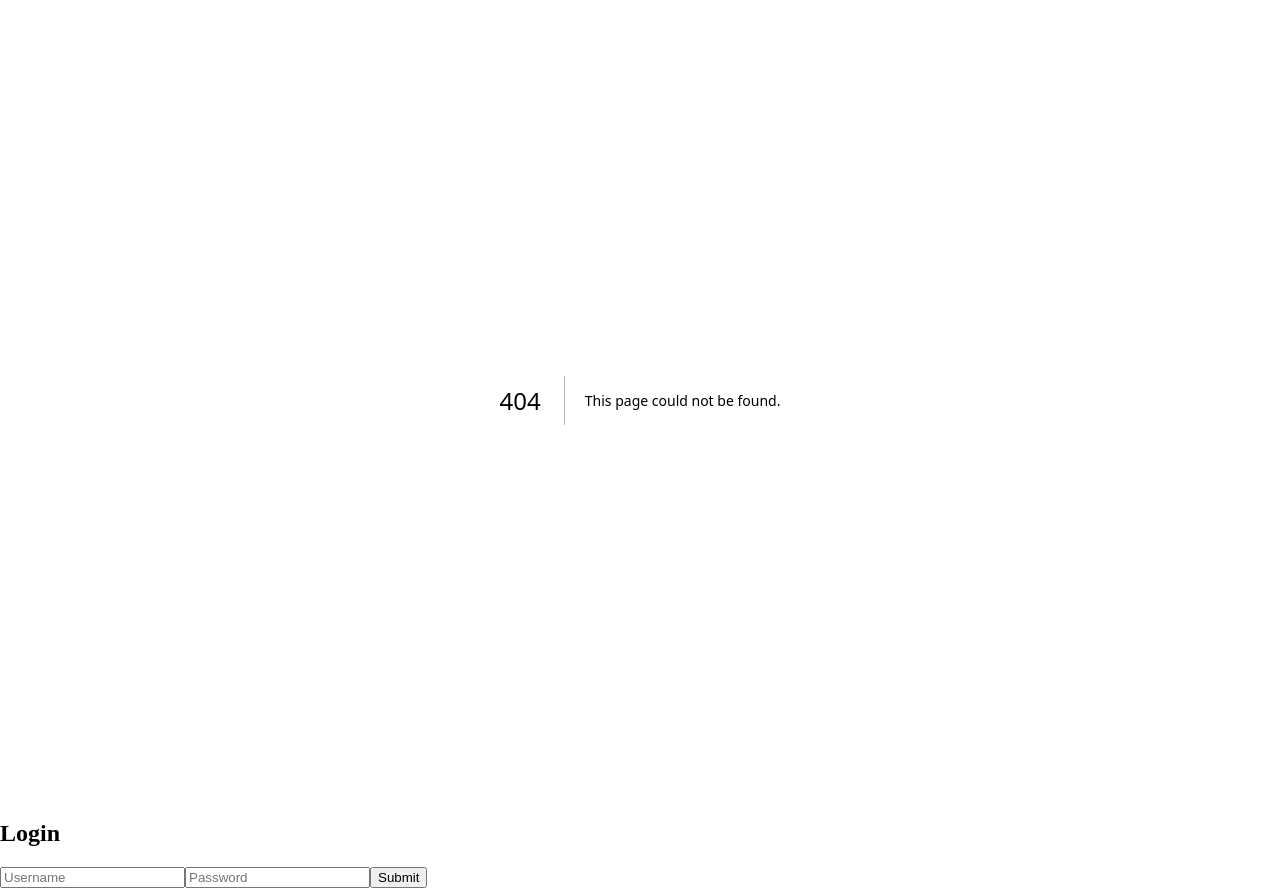
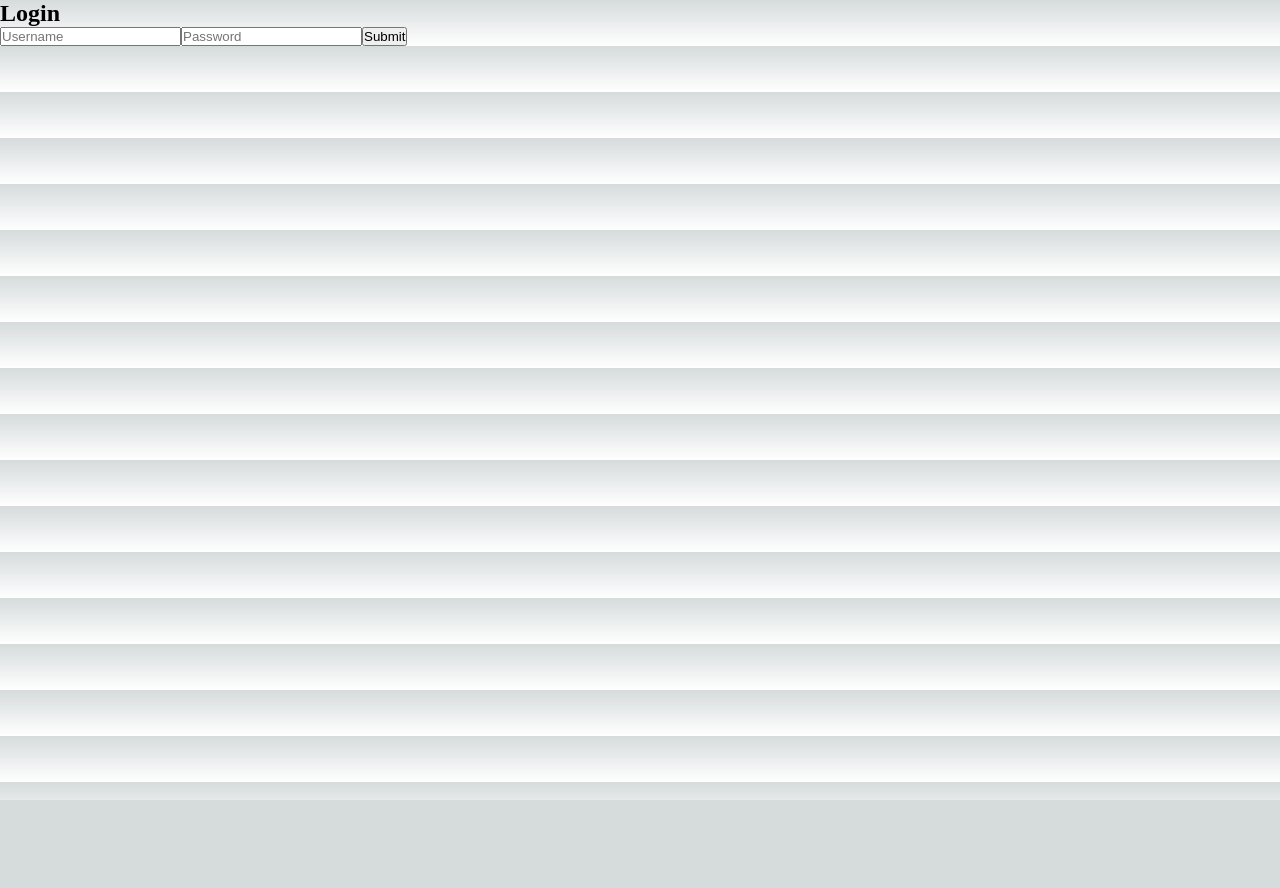
Before and after one commit to avi2801/machine-coding, a Next.js app: page /contextbasic/contextBasic in a window 1280 px wide. Before the commit this address had no page. After the commit the page ends 800 px from the top, so only its background shows below. Built offline with nearby package versions, Linux system fonts and the light colour scheme.

Commit message:
context-route-added

```diff
--- a/src/pages/components/LoginFlow/Login.jsx
+++ b/src/components/LoginFlow/Login.jsx
@@ -1,4 +1,4 @@
-import AppStore from "../../../context/UserContext";
+import AppStore from "../../context/UserContext";
 import React, { useContext, useState } from "react";
 
 const Login = () => {
--- a/src/pages/_app.tsx
+++ b/src/pages/_app.tsx
@@ -1,15 +1,13 @@
 import "@/styles/globals.css";
 import type { AppProps } from "next/app";
 import UserContextProvider from "../context/UserContextProvider";
-import Login from "./components/LoginFlow/Login";
-import Profile from "./components/LoginFlow/Profile";
+
+import React from "react";
 
 export default function App({ Component, pageProps }: AppProps) {
   return (
     <UserContextProvider>
       <Component {...pageProps} />
-      <Login/>
-      <Profile/>
     </UserContextProvider>
   )
 }
--- /dev/null
+++ b/src/pages/contextbasic/contextBasic.tsx
@@ -0,0 +1,14 @@
+import React from "react";
+import Login from "../../components/LoginFlow/Login";
+import Profile from "../../components/LoginFlow/Profile";
+
+const ContextBasic = () => {
+  return (
+    <div>
+      <Login />
+      <Profile />
+    </div>
+  );
+};
+
+export default ContextBasic;
--- a/src/pages/index.tsx
+++ b/src/pages/index.tsx
@@ -2,6 +2,7 @@ import Head from "next/head";
 import Image from "next/image";
 import { Inter } from "next/font/google";
 import styles from "@/styles/Home.module.css";
+import React from "react";
 
 const inter = Inter({ subsets: ["latin"] });
 
--- a/src/styles/globals.css
+++ b/src/styles/globals.css
@@ -1,4 +1,4 @@
-/* :root {
+:root {
   --max-width: 1100px;
   --border-radius: 12px;
   --font-mono: ui-monospace, Menlo, Monaco, "Cascadia Mono", "Segoe UI Mono",
@@ -104,4 +104,4 @@ a {
   html {
     color-scheme: dark;
   }
-} */
+}
```
Also changed, not shown: src/components/LoginFlow/Profile.jsx (renamed from src/pages/components/LoginFlow/Profile.jsx), src/components/tic-tac-toe/Square.tsx (renamed from src/pages/components/tic-tac-toe/Square.tsx), src/components/tic-tac-toe/TicTacToeGame.tsx (renamed from src/pages/components/tic-tac-toe/TicTacToeGame.tsx), src/components/tic-tac-toe/style.module.css (renamed from src/pages/components/tic-tac-toe/style.module.css).
